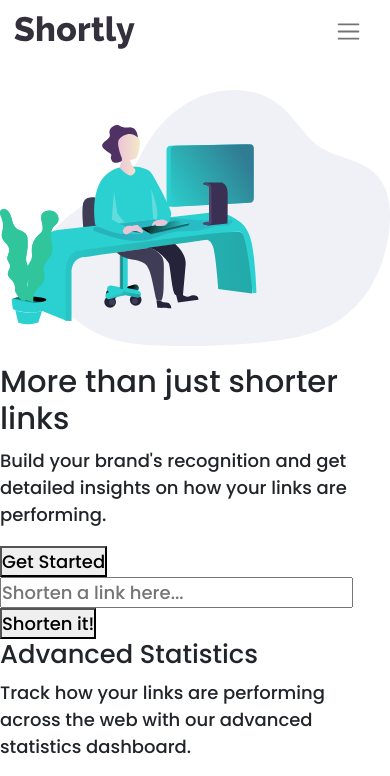
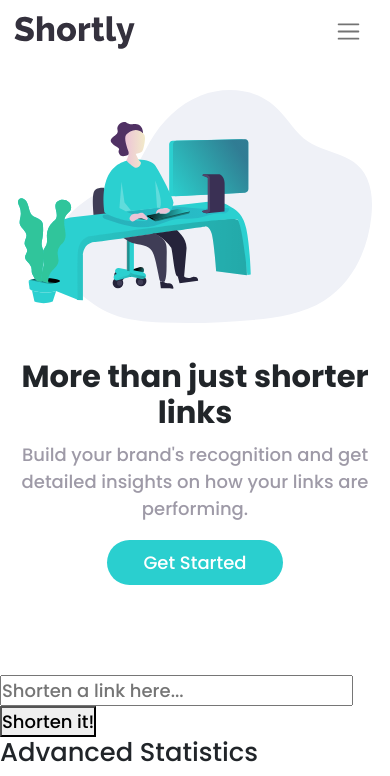
Before and after one commit to ZeenatLawal/Shortly, a React (Create React App) app: page / in a window 390 px wide. Shown: the top 776 px of the page. Built offline with nearby package versions, Linux system fonts and the light colour scheme.

Commit message:
Style HeroHeader section for mobile

```diff
--- a/src/components/HeroHeader.js
+++ b/src/components/HeroHeader.js
@@ -3,15 +3,15 @@ import '../styles/HeroHeader.css';
 import working from '../images/illustration-working.svg';
 
 const HeroHeader = () => (
-  <section className="hero">
+  <section className="hero main text-center">
     <img src={working} alt="brand" />
     <div>
       <h1 className="title">More than just shorter links</h1>
-      <p>
+      <p className="text-color">
         Build your brand&apos;s recognition and get detailed
         insights on how your links are performing.
       </p>
-      <button type="button">Get Started</button>
+      <button type="button" className="button">Get Started</button>
     </div>
   </section>
 );
--- a/src/styles/App.css
+++ b/src/styles/App.css
@@ -17,3 +17,23 @@
   --darker-violet: hsl(260, 8%, 14%);
   --opacity: 0.6;
 }
+
+.main {
+  margin: 0 1rem;
+}
+
+.text-color {
+  color: var(--grayish-violet);
+}
+
+.button {
+  background-color: var(--cyan);
+  padding: 0.5rem 2rem;
+  border-radius: 50rem;
+  border: none;
+  color: white;
+}
+
+.button:hover {
+  opacity: var(--opacity);
+}
--- a/src/styles/HeroHeader.css
+++ b/src/styles/HeroHeader.css
@@ -4,8 +4,10 @@ img {
 
 .hero {
   margin-top: 5rem;
+  margin-bottom: 5rem;
 }
 
 .title{
-  margin-top: 1rem;
+  margin-top: 2rem;
+  font-weight: 700;
 }
```
